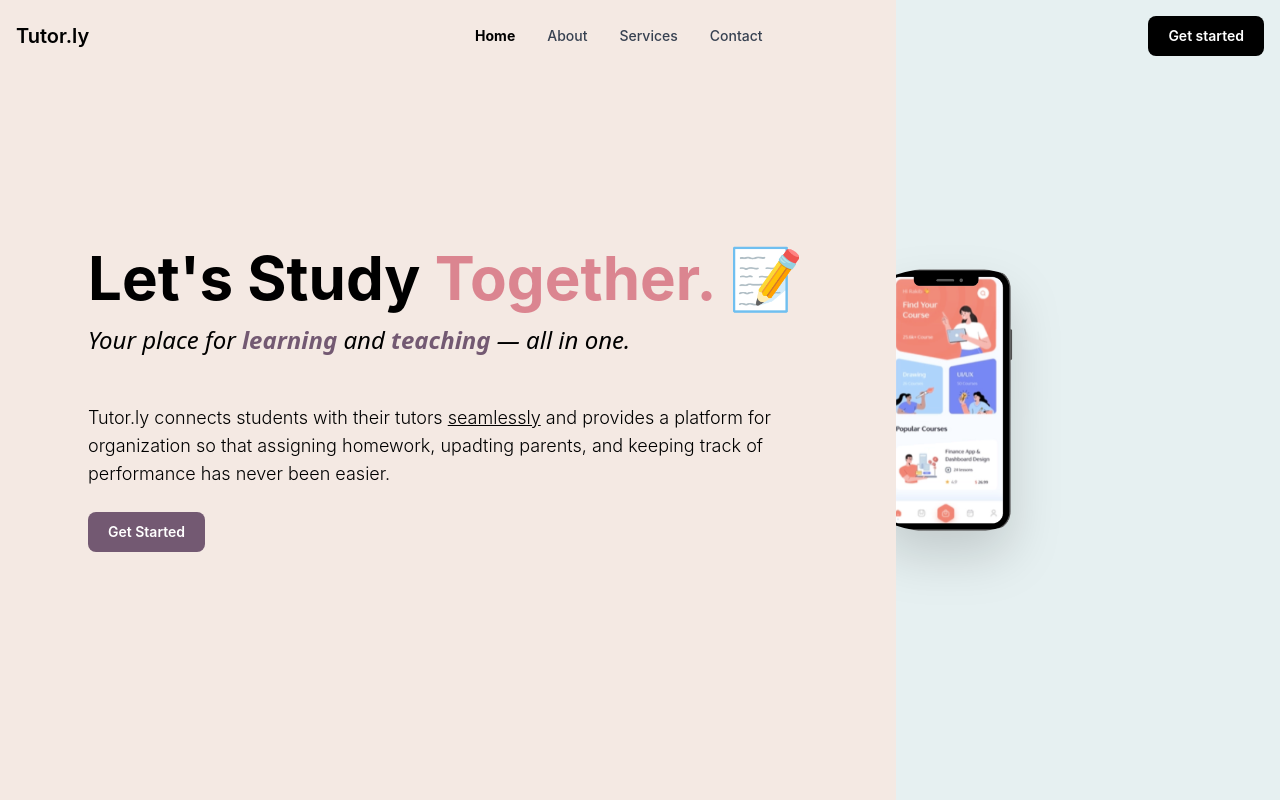
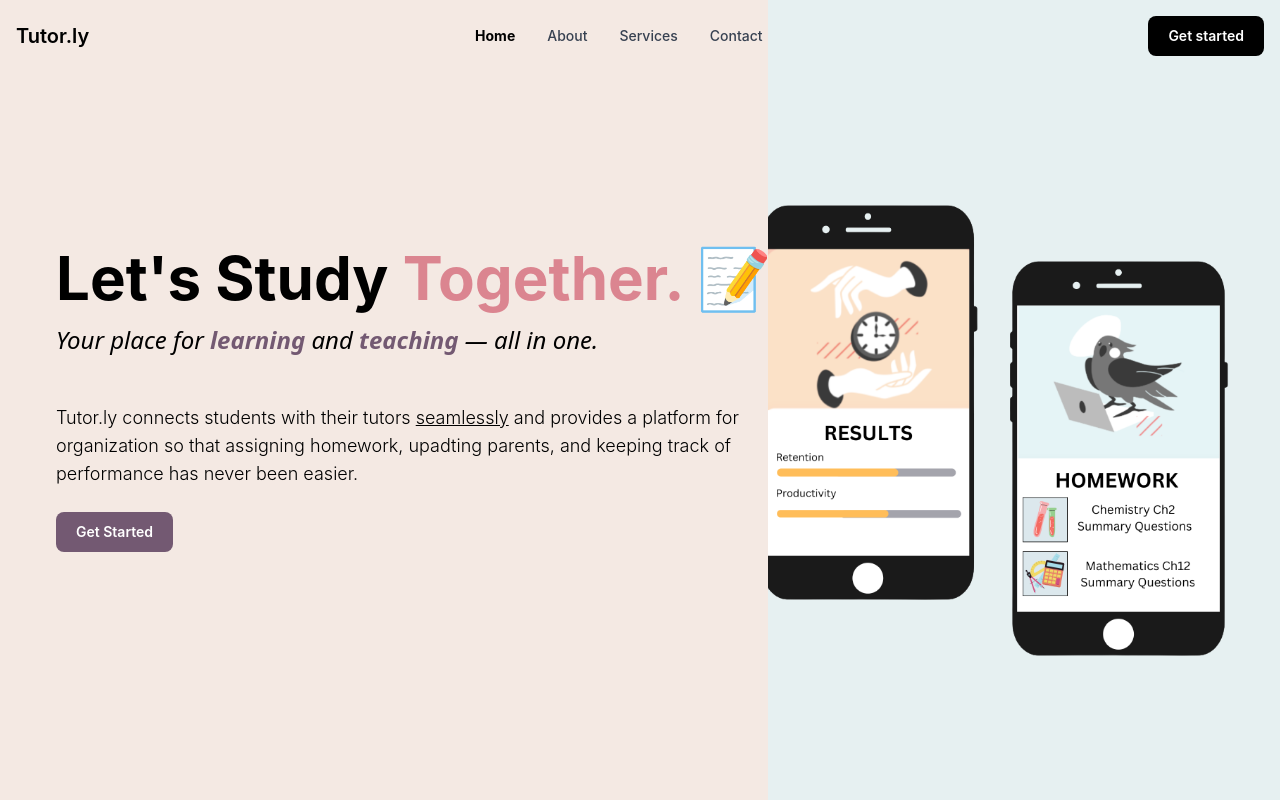
Before and after one commit to christinaly19/turtorly, a React (Create React App) app: page / in a window 1280 px wide. Built offline with nearby package versions, Linux system fonts and the light colour scheme.

Commit message:
done homepage front end

```diff
--- a/src/components/homepage.css
+++ b/src/components/homepage.css
@@ -1,7 +1,7 @@
 /* Split the screen in half */
 .split {
     height: 100%;
-    width: 30%;
+    width: 40%;
     position: fixed;
     z-index: 1;
     top: 0;
@@ -11,12 +11,14 @@
 
   /* Control the left side */
   .left {
-    width:70%;
+    width:65%;
+    z-index: 1;
   }
 
   /* Control the right side */
   .right {
     right: 0;
+
   }
 
   /* If you want the content centered horizontally and vertically */
@@ -29,13 +31,26 @@
     text-align: left;
 
   }
+  img {
+    height: 25rem;
+  }
+  .wrapper{
+    display: flex;
+  }
 
-  /* Style the image inside the centered container, if needed */
-  .centered img {
-    width: 20rem;
-    border-radius: 50%;
+  .phone1{
     position: relative;
-    left: 4rem;
+    float: left;
+    left: 4.5rem;
+  }
+
+  .phone2 {
+    position: relative;
+    float: right;
+    right: 6rem;
+    top: 3.5rem;
+
+
   }
 
   .space {
--- a/src/components/homepage.js
+++ b/src/components/homepage.js
@@ -1,6 +1,7 @@
 import React from 'react'
 import "./homepage.css"
 import phone from '../assets/phone.png'
+import phone2 from '../assets/phone2.png'
 
 function Homepage() {
   return (
@@ -16,15 +17,21 @@ function Homepage() {
     <p className = 'text-left text-lg font-light'> Tutor.ly connects students with their tutors <mark className = 'bg-transparent underline'> seamlessly</mark> and provides a platform for organization so that
     assigning homework, upadting parents, and keeping track of performance has never been easier. </p>
     <br></br>
-    <button className = 'text-white  bg-[#735972] hover:bg-[#473946] focus:ring-2 focus:outline-none focus:ring-gray-400 font-semibold rounded-lg text-sm px-5 py-2.5 text-center mr-3 md:mr-0 dark:bg-blue-600 dark:hover:bg-blue-700 dark:focus:ring-blue-800' > Get Started </button>
+    <button className = 'text-white bg-[#735972] hover:bg-[#473946] focus:ring-2 focus:outline-none focus:ring-gray-400 font-semibold rounded-lg text-sm px-5 py-2.5 text-center mr-3 md:mr-0 dark:bg-blue-600 dark:hover:bg-blue-700 dark:focus:ring-blue-800' > Get Started </button>
   </div>
 </div>
 
 <div class="split right bg-[#E6F0F1]">
   <div class="centered">
-    <div className = 'drop-shadow-2xl'>
-    <img src={phone}/>
+  <wrapper>
+    <div className = 'phone1' >
+    <img alt = 'phone' src={phone}/>
     </div>
+
+    <div className = 'phone2' >
+    <img alt = 'phone' src={phone2}/>
+    </div>
+    </wrapper>
   </div>
 </div>
     </div>
```
Also changed, not shown: src/assets/phone.png, src/assets/phone2.png (added).
